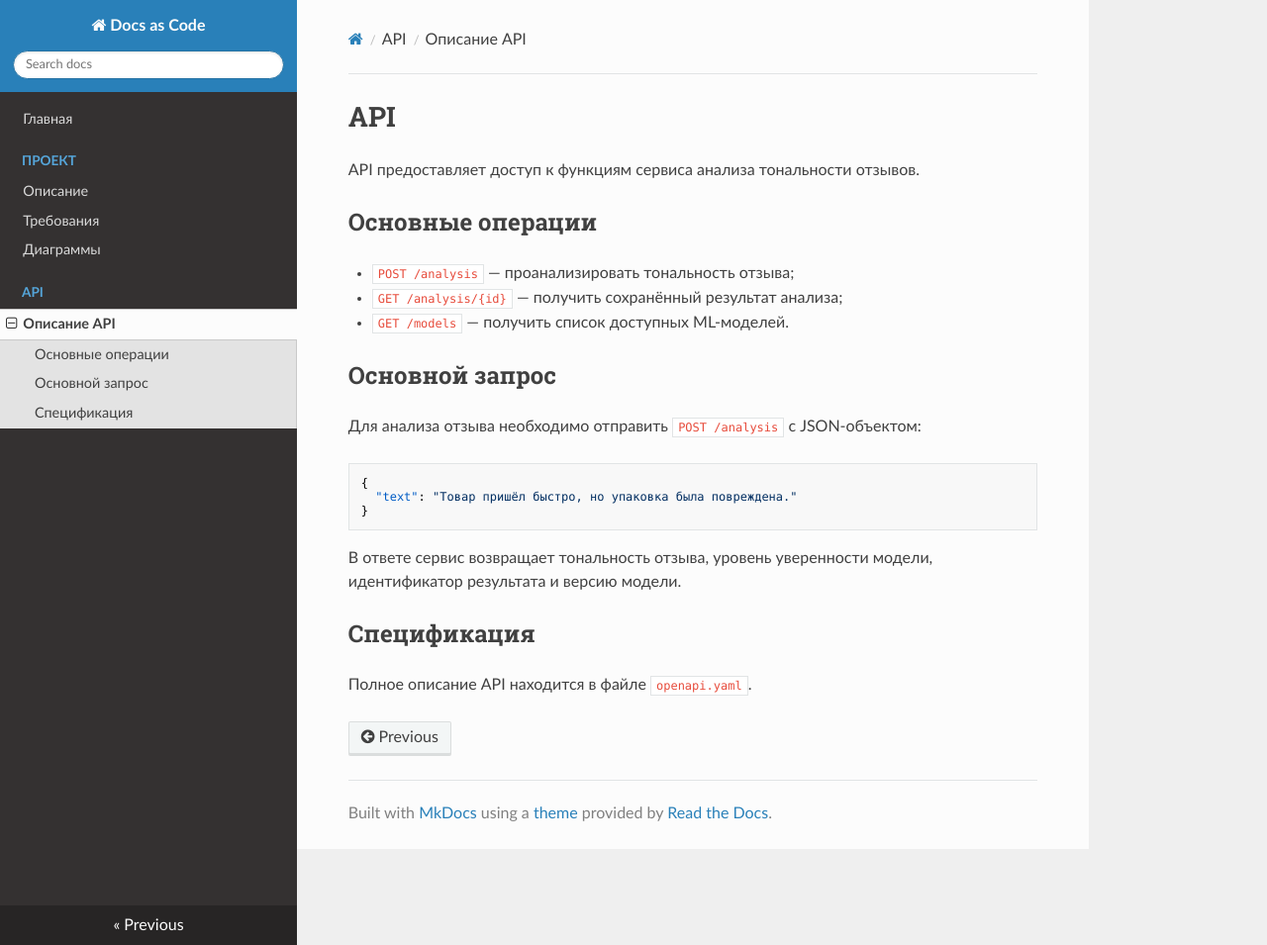
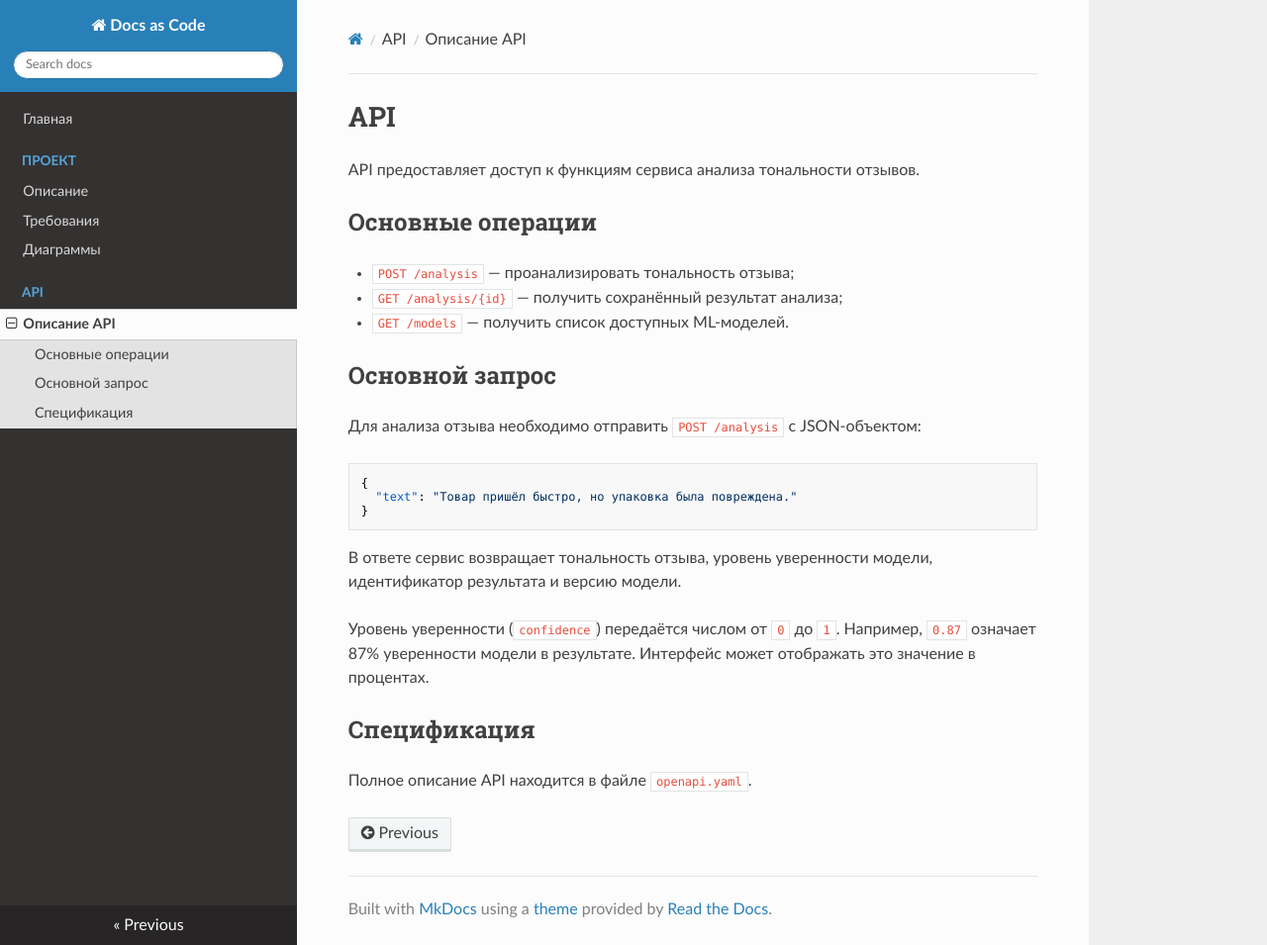
Before and after one commit to lerusiksimpopusik/docs-as-code, an MkDocs documentation site: the page built from docs/api/index.md, in a window 1280 px wide and 955 px high. Shown: the whole window at 99% size. Built offline with MkDocs 1.6.1, drawn with Linux system fonts in a browser that asks for light colours; nearby versions of some CDN libraries.

Commit message:
Align saving flow and clarify confidence range

```diff
--- a/docs/api/index.md
+++ b/docs/api/index.md
@@ -21,6 +21,10 @@ API предоставляет доступ к функциям сервиса
 В ответе сервис возвращает тональность отзыва, уровень уверенности
 модели, идентификатор результата и версию модели.
 
+Уровень уверенности (`confidence`) передаётся числом от `0` до `1`.
+Например, `0.87` означает 87% уверенности модели в результате.
+Интерфейс может отображать это значение в процентах.
+
 ## Спецификация
 
 Полное описание API находится в файле `openapi.yaml`.
--- a/docs/api/openapi.yaml
+++ b/docs/api/openapi.yaml
@@ -119,7 +119,9 @@ components:
         confidence:
           type: number
           format: float
-          description: Уверенность модели в результате.
+          description: Уверенность модели в результате в диапазоне от 0 до 1. Например, значение 0.87 соответствует 87% уверенности. Интерфейс может преобразовывать значение в проценты.
+          minimum: 0
+          maximum: 1
           example: 0.87
         modelVersion:
           type: string
```
Also changed, not shown: docs/project/requirements.md (+2 -1 lines).
